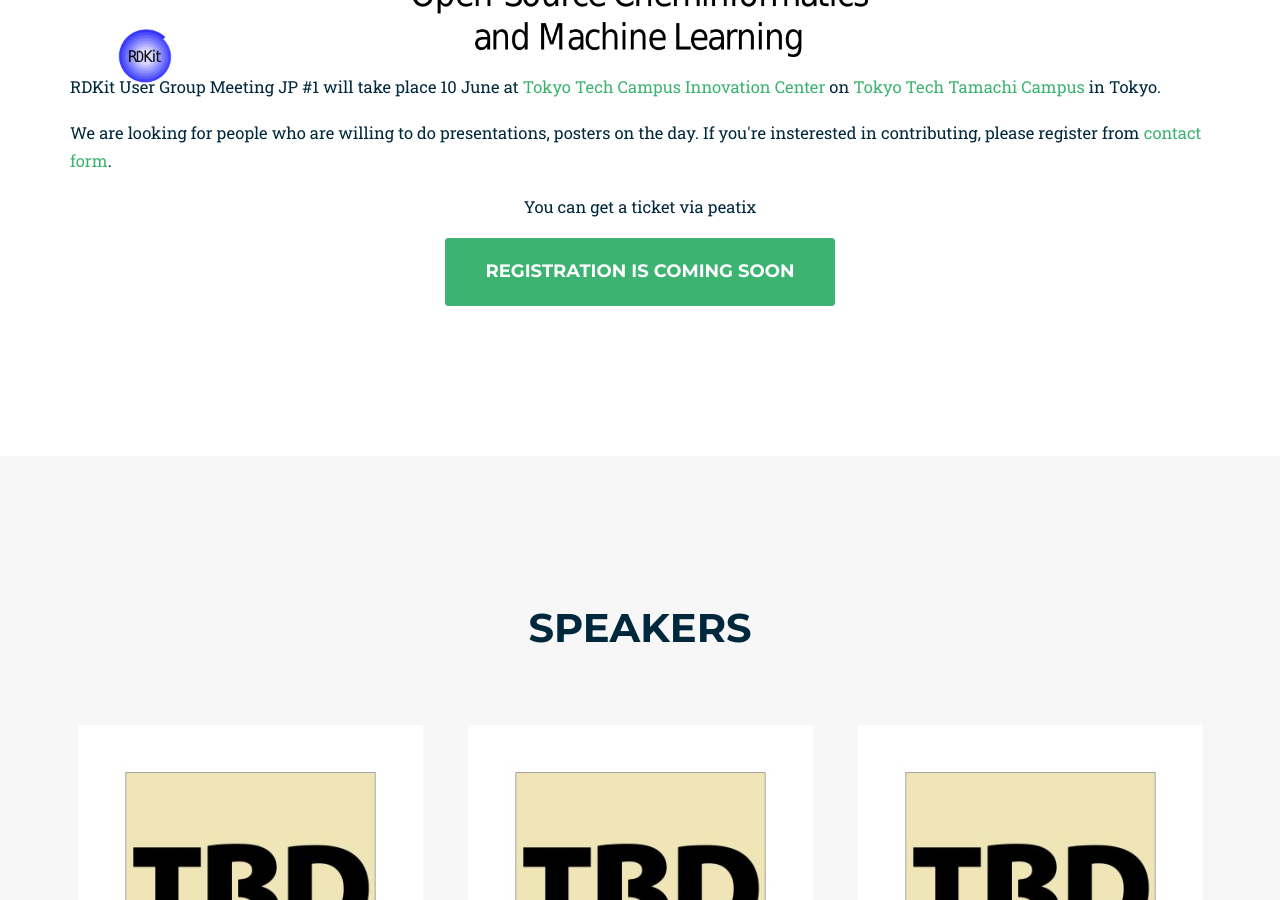
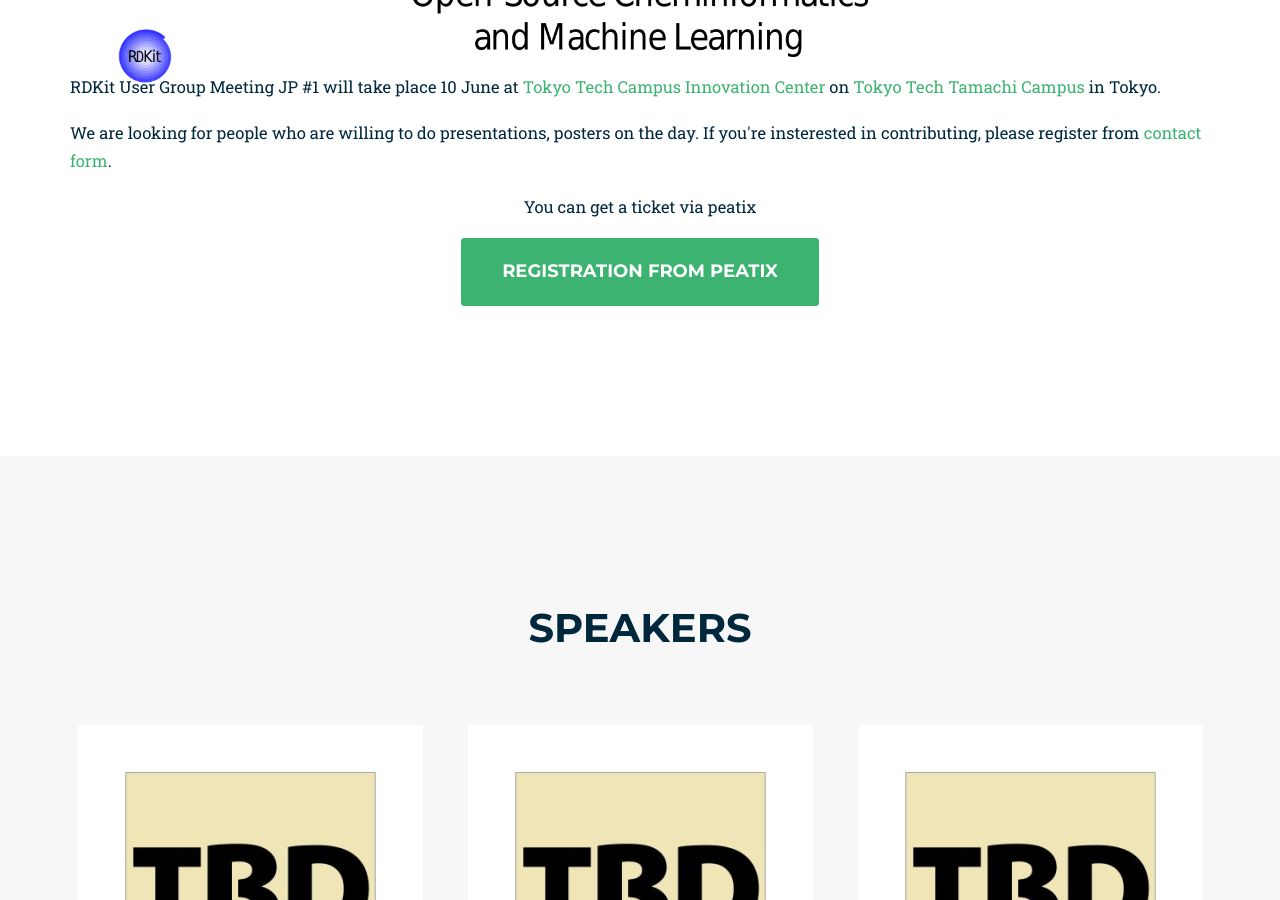
Before and after one commit to rdkit-users-jp/UGMJP2020, a Jekyll site: the page built from index.html, in a window 1280 px wide and 900 px high, scrolled down 1558 px. Built offline with Jekyll 4.4.1, drawn with Linux system fonts in a browser that asks for light colours; some web fonts are replaced.

Commit message:
add registration link

```diff
--- a/_includes/2017_data/intro.html
+++ b/_includes/2017_data/intro.html
@@ -29,7 +29,7 @@
                     form</a>.
             </p>
             <p class="text-center">You can get a ticket via peatix</p>
-            <center><a href=" #" class="page-scroll btn btn-xl">Registration is coming soon</a></center>
+            <center><a href="https://rdkit-users-jp-ugm2020.peatix.com/" class="page-scroll btn btn-xl">Registration from Peatix</a></center>
         </div>
     </div>
 </section>
```
